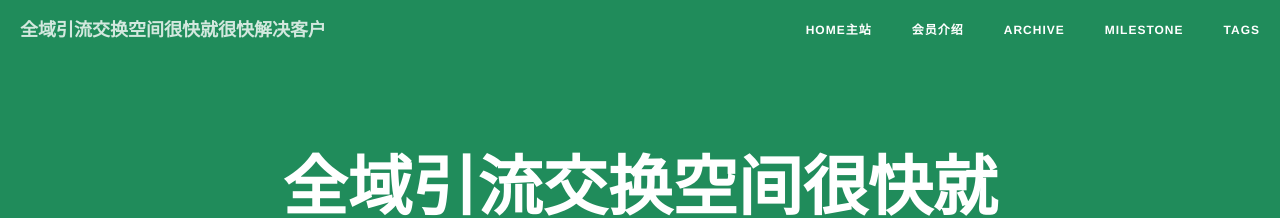
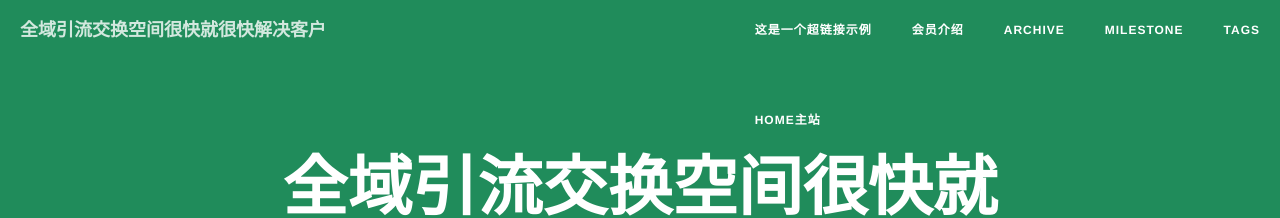
Before and after one commit to luxianchu/luxianchu.github.io, a Jekyll site: the page built from index.html, in a window 1280 px wide. Shown: the top 218 px of the page. Built offline with Jekyll 4.4.1, drawn with Linux system fonts in a browser that asks for light colours; nearby versions of some CDN libraries; the list of posts is cut into pages by our own code.

Commit message:
Update nav.html

```diff
--- a/_includes/nav.html
+++ b/_includes/nav.html
@@ -16,6 +16,9 @@
         <div class="collapse navbar-collapse" id="bs-example-navbar-collapse-1">
             <ul class="nav navbar-nav navbar-right">
                 <li>
+
+                    <a href="http://www.baidu.com" >这是一个超链接示例</a> </p>
+
                     <a href="{{ site.baseurl }}/">Home主站</a>
 
 
```
